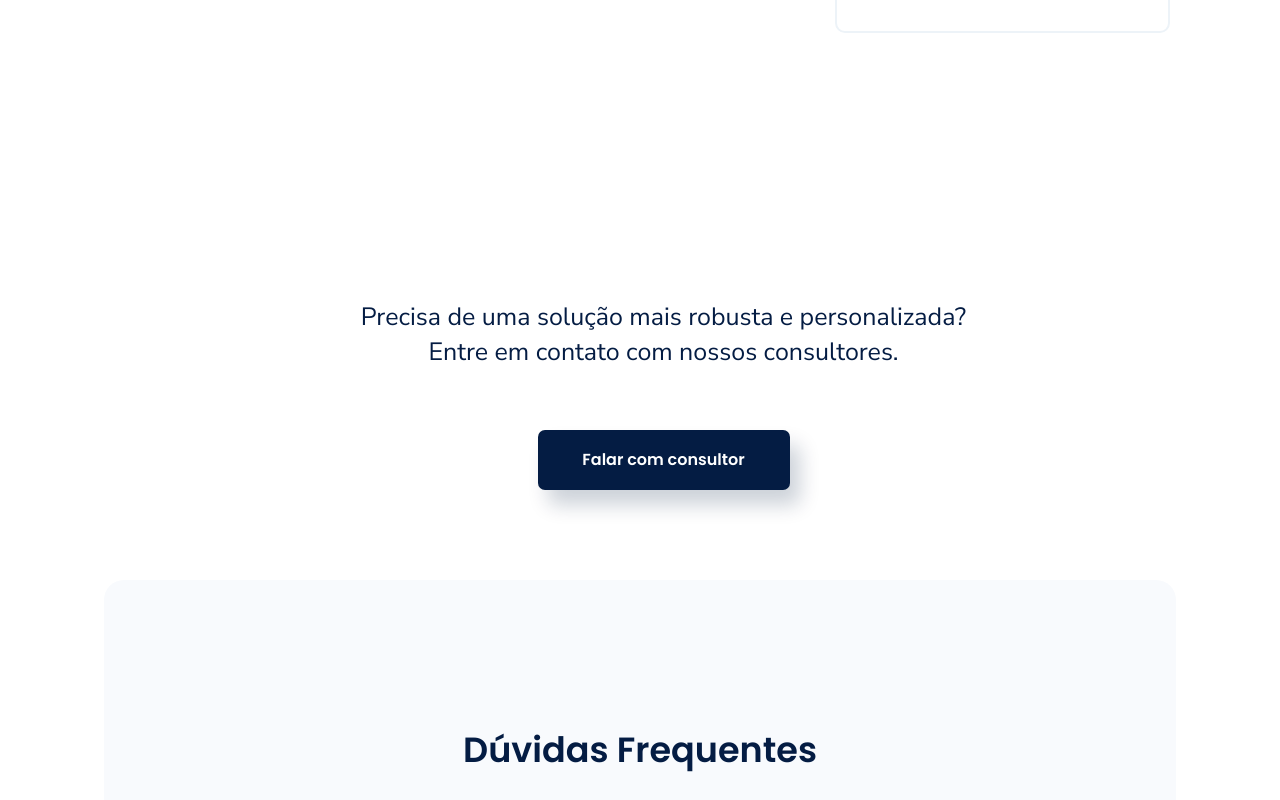
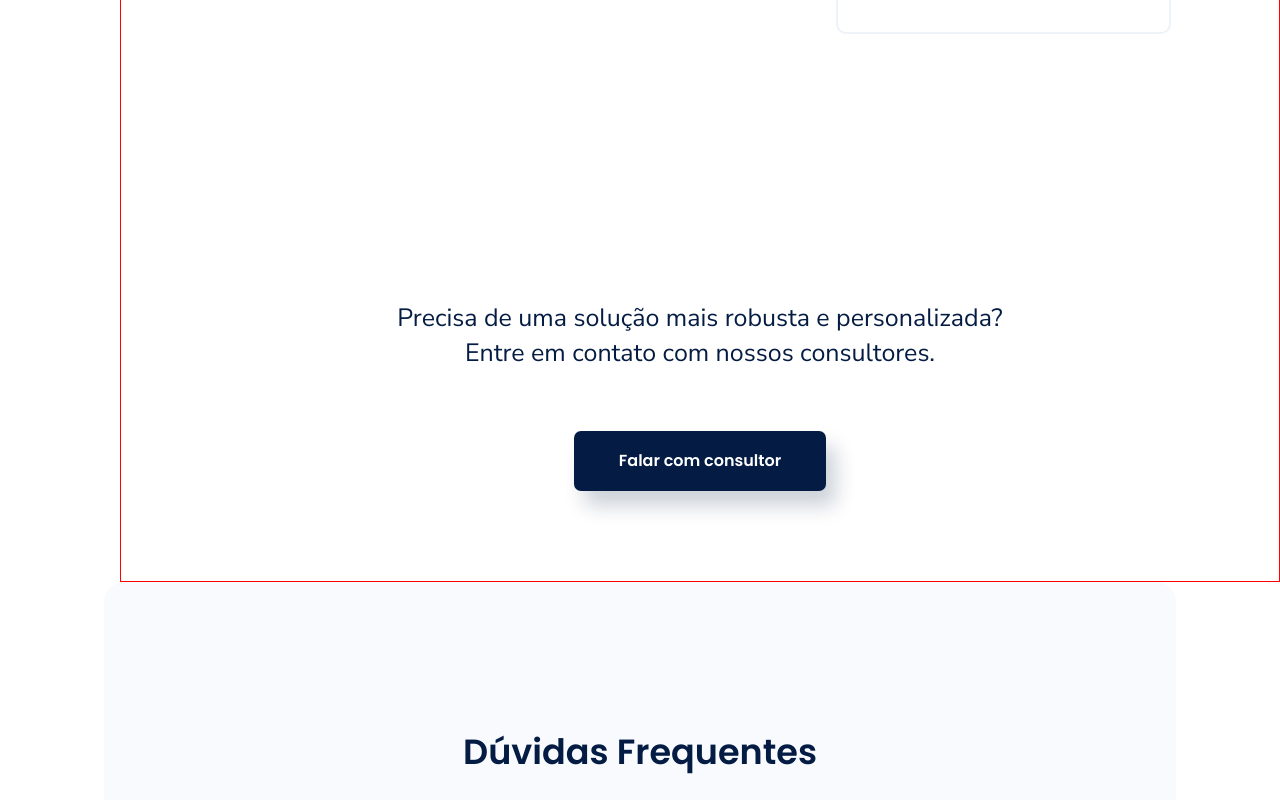
Before and after one commit to luwanhika/zero1-design-co, a plain HTML site: page index.html in a window 1280 px wide. Shown: the part 7022-7822 px from the top of the page. Drawn offline with Linux system fonts and the light colour scheme.

Commit message:
ajustes de tela

```diff
--- a/css/planos-servico.css
+++ b/css/planos-servico.css
@@ -1,4 +1,5 @@
 .servicos {
+    margin: 0 auto;
     background-color: #e5e5e5;
 }
 
@@ -11,6 +12,8 @@
 }
 
 .plano-escolha {
+
+    border: 1px solid red;
     margin-top: 90px;
     margin-left: 120px;
 }
--- a/index.html
+++ b/index.html
@@ -240,7 +240,7 @@
 
         <section class="servicos">
             <div class="servicos-white">
-                <div class="plano-escolha">
+                <div class="plano-escolha container">
                     <div class="plano-text-titulo">
                         <h1>Planos que crescem junto com a sua empresa</h1>
                     </div><!--plano-text-titulo-->
```
Also changed, not shown: css/banner-hero.css (+0 -15 lines).
